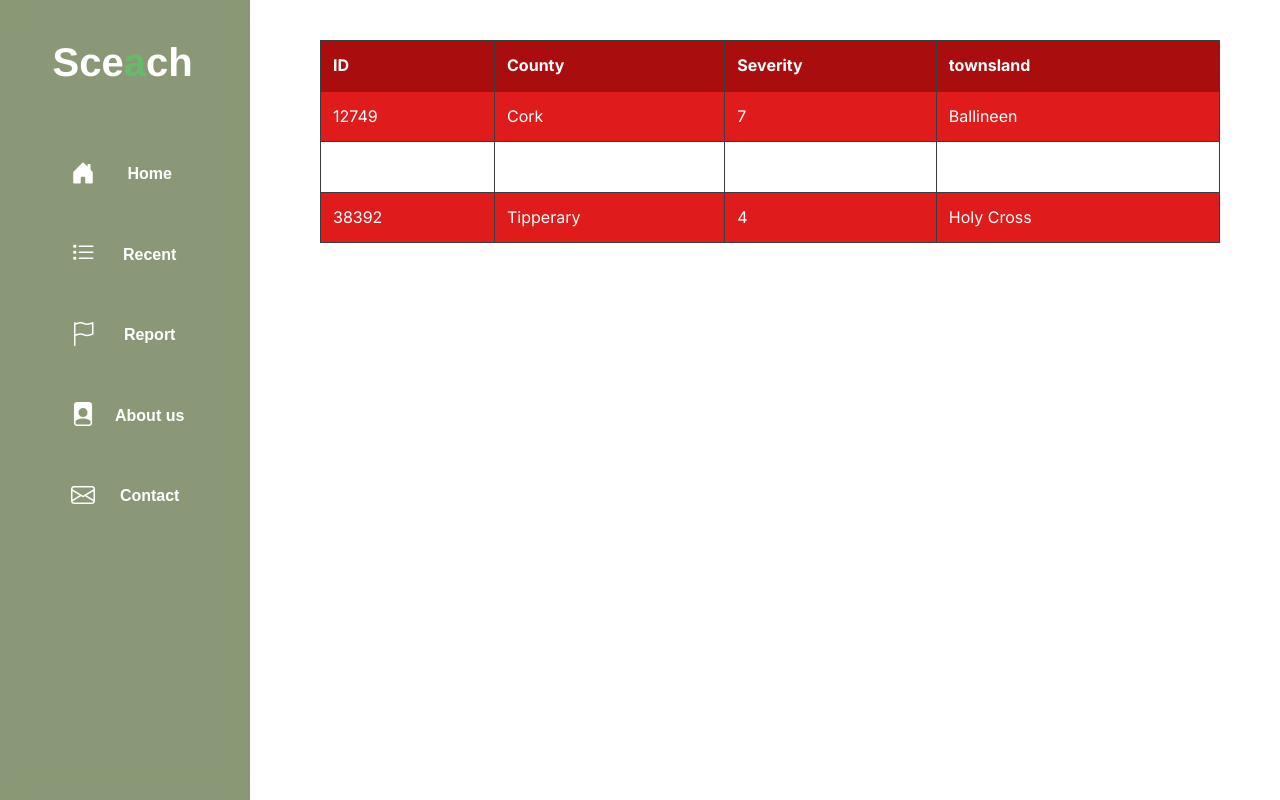
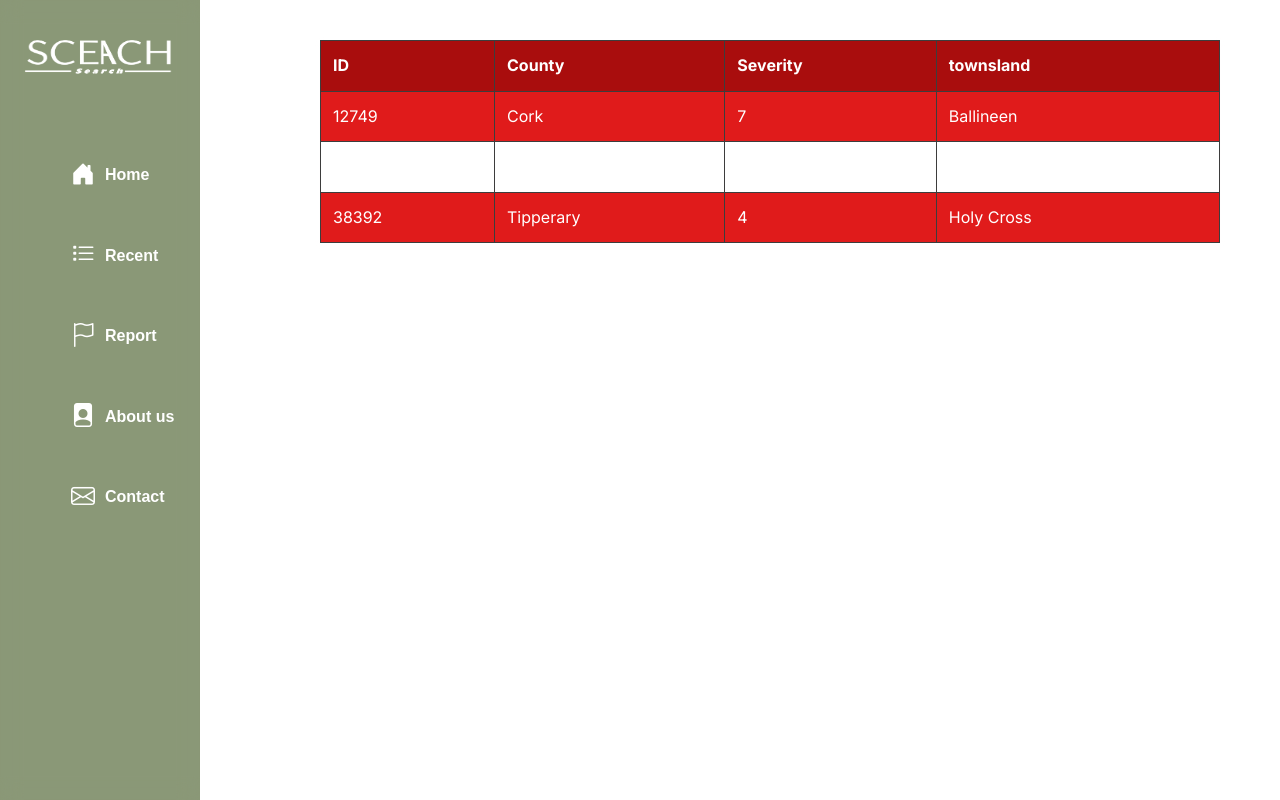
Before and after one commit to lego987/Sceach, a Next.js app: page /report in a window 1280 px wide. Built offline with nearby package versions, Linux system fonts and the light colour scheme.

Commit message:
new logo

```diff
--- a/src/components/Header.tsx
+++ b/src/components/Header.tsx
@@ -5,6 +5,7 @@
 import 'bootstrap-icons/font/bootstrap-icons.css';
 import Nav from './Nav';
 import Sci from './Sci';
+import Image from 'next/image'; // Import Image component from next
 
 export default function Header() {
     const [open, setOpen] = useState(false);
@@ -18,9 +19,12 @@
         <header id="header" className="header d-flex align-items-center fixed-top">
             <div className="container-fluid container-xl d-flex align-items-center justify-content-between">
                 <a href="/" className="logo d-flex align-items-center">
-                    <h1>
-                        Sce<span className='text-green-400' style={{ color: "#66BB6A" }}>a</span>ch
-                    </h1>
+                    <Image
+                        src="/images/logo.png"
+                        alt="Logo"
+                        width={200} // Adjust the width and height as needed
+                        height={75}
+                    />
                 </a>
                 <Nav />
             </div>
--- a/src/components/header.css
+++ b/src/components/header.css
@@ -11,14 +11,14 @@
     position: fixed;
     left: 0;
     top: 0;
-    width: 250px; /* Adjust the width as needed */
+    width: 200px; /* Adjust the width as needed */
     height: 100%;
     background-color: rgba(59, 98, 1, 0.431);
     color: rgb(255, 137, 137);
     padding: 20px;
     display: flex;
     flex-direction: column;
-    align-items: flex-start;
+    align-items: center; /* Center the content horizontally */
     z-index: 1000;
 }
 
@@ -38,7 +38,8 @@
 .header .container-fluid {
     display: flex;
     flex-direction: column;
-    align-items: center;
+    align-items: center; /* Center the content horizontally */
+    width: 100%;
 }
 
 .header .logo {
@@ -50,15 +51,6 @@
     margin-bottom: 20px;
 }
 
-.header .logo h1 {
-    margin: 0;
-    font-size: 2.5em;
-}
-
-.header .logo {
-    margin-top: 10px;
-}
-
 .header nav {
     width: 100%;
 }
```
Also changed, not shown: public/images/logo.png (added).
